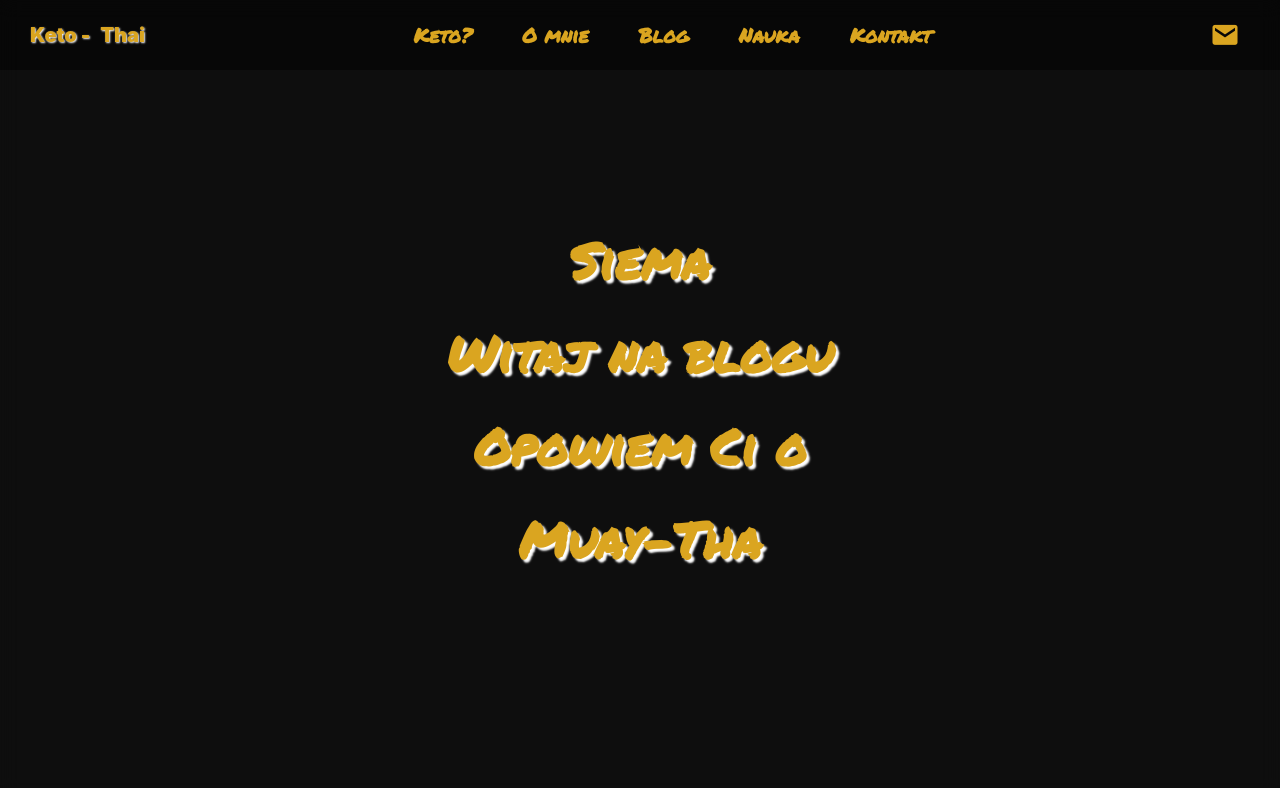
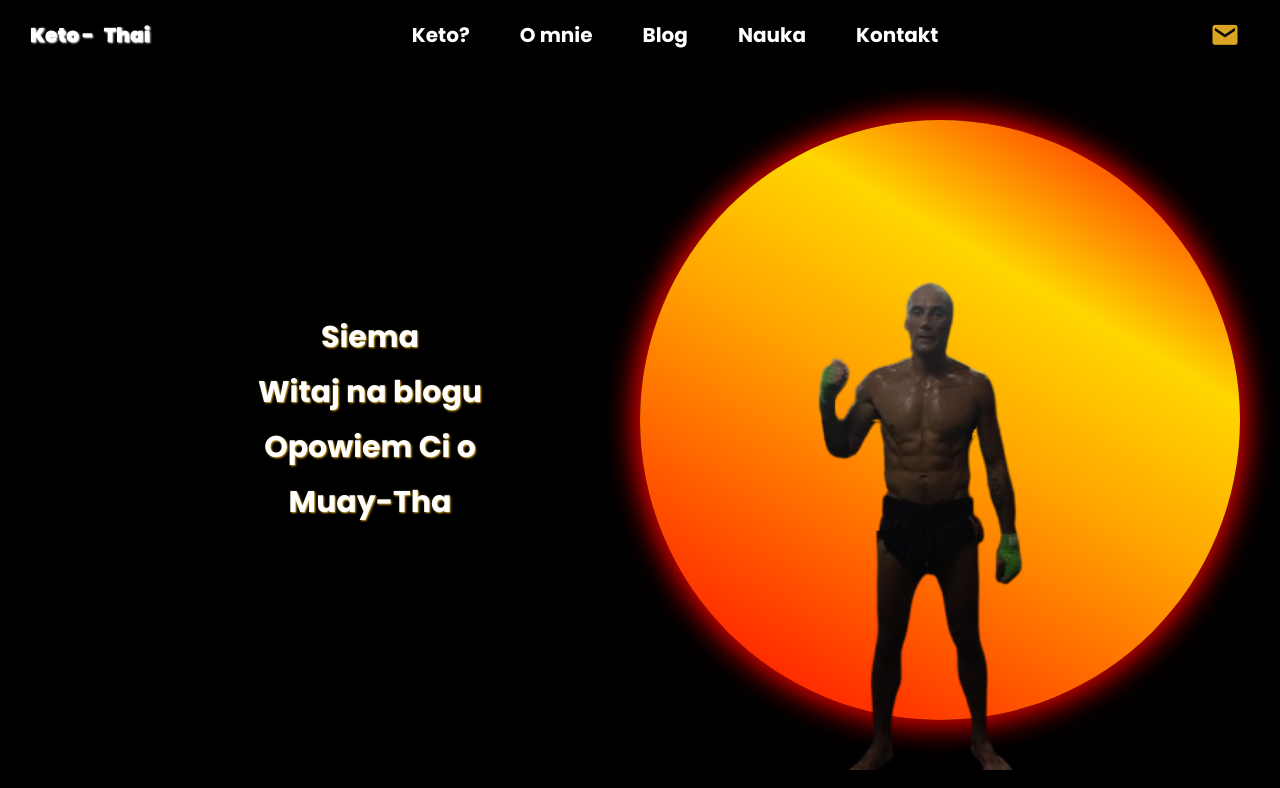
Before and after one commit to Kondzio88/KetoThaiBlack, a plain HTML site: page index.html in a window 1280 px wide. Shown: the top 788 px of the page. Drawn offline with nearby package versions, Linux system fonts and the light colour scheme; a web font is replaced by a local one.

Commit message:
add some css styles in main section

```diff
--- a/index.html
+++ b/index.html
@@ -44,13 +44,20 @@
 	<!-- ! --------- MAIN SECTION --------------- -->
 
 	<section id='main' class="main-section container">
+		<div class="left-side">
+			<div class="main-text">
+				<span>Siema</span>
+				<span>Witaj na blogu</span>
+				<span>Opowiem Ci o</span>
+				<span class="typed-js"></span>
+			</div>
+		</div>
+		<div class="right-side">
+			<div class="gradient-circle">
+				<img src="images/avatar-without-bg.png" alt="avatar">
+			</div>
+		</div>
 
-		<div class="main-text">
-			<span>Siema</span>
-			<span>Witaj na blogu</span>
-			<span>Opowiem Ci o</span>
-			<span class="typed-js"></span>
-		</div>
 
 	</section>
 
@@ -93,7 +100,7 @@
 
 			<div class="right-side">
 				<div class="circle-image">
-					<img src="images/avatar1.jpg" alt="obrazek glowny">
+					<img src="images/avatar-without-bg.png" alt="obrazek glowny">
 				</div>
 			</div>
 		</div>
--- a/style.css
+++ b/style.css
@@ -1,4 +1,4 @@
-@import url('https://fonts.googleapis.com/css2?family=Montserrat:ital,wght@0,100..900;1,100..900&family=Permanent+Marker&family=Playwrite+IN:wght@100..400&family=Poppins:ital,wght@0,100;0,200;0,300;0,400;0,500;0,600;0,700;0,800;0,900;1,100;1,200;1,300;1,400;1,500;1,600;1,700;1,800;1,900&family=Roboto:ital,wght@0,100..900;1,100..900&display=swap');
+@import url('https://fonts.googleapis.com/css2?family=Inter:ital,opsz,wght@0,14..32,100..900;1,14..32,100..900&family=Montserrat:ital,wght@0,100..900;1,100..900&family=Permanent+Marker&family=Playwrite+IN:wght@100..400&family=Poppins:ital,wght@0,100;0,200;0,300;0,400;0,500;0,600;0,700;0,800;0,900;1,100;1,200;1,300;1,400;1,500;1,600;1,700;1,800;1,900&family=Roboto:ital,wght@0,100..900;1,100..900&display=swap');
 
 *,
 ::after,
@@ -13,14 +13,15 @@
 }
 
 :root {
-	--color-bg: #0f0f0f;
+	--color-bg: #000000;
 	--color-font: rgb(255, 255, 255);
 	--color-font2: rgb(218, 165, 32);
+	--color-font3: rgb(128, 0, 32);
+
 	--color-gray: rgb(123, 121, 121);
 	--color-gray-dark: rgb(67, 66, 66);
 
 	--color-antracyt: rgb(40, 40, 40);
-	--color-red: rgb(128, 0, 32);
 	--color-blue: rgb(0, 34, 102);
 
 	--transition1: all 0.5s ease;
@@ -39,7 +40,7 @@ html {
 
 body {
 	width: 100%;
-	font-family: 'Inter', sans-serif;
+	font-family: 'Poppins', sans-serif;
 	overflow-x: hidden;
 	transition: color 0.5s ease;
 	transition: var(--short-transition);
@@ -103,9 +104,9 @@ header {
 	align-items: center;
 	gap: 1rem;
 	font-size: 2rem;
-	color: var(--color-font2);
+	color: var(--color-font);
 	font-weight: 900;
-	font-family: 'Inter', sans-serif;
+	font-family: 'Poppins', sans-serif;
 }
 
 .first-span {
@@ -142,10 +143,10 @@ header {
 .nav-links a {
 	position: relative;
 	padding: 1rem 2rem;
-	color: var(--color-font2);
+	color: var(--color-font);
 	padding: 1rem;
 	border-radius: 2rem;
-	font-family: 'Permanent Marker', serif;
+	font-family: 'Poppins', sans-serif;
 	display: flex;
 	justify-content: center;
 	align-items: center;
@@ -210,16 +211,12 @@ header {
 /* !================== MAIN SECTION ------------------------------------ */
 
 .main-section {
-	background-image: url(images/bgThailand.jpg);
-	background-size: cover;
-	background-repeat: no-repeat;
-	background-position: center;
 	min-height: 100vh;
 	width: 100%;
 	padding: 10rem;
 	display: flex;
 	align-items: center;
-	background-color: rgba(0, 0, 0, 0.03);
+	background-color: var(--color-bg);
 	backdrop-filter: blur(10px);
 	display: flex;
 	justify-content: center;
@@ -248,22 +245,53 @@ header {
 	}
 }
 
-.main-text {
-	font-size: 5rem;
-	font-weight: bold;
-	font-family: 'Permanent Marker', serif;
-	display: flex;
-	flex-direction: column;
-	text-align: center;
-	gap: 2rem;
-	min-height: 352px;
-	color: var(--color-font2);
-	text-shadow: 3px 3px 2px var(--color-font);
+.main-section .left-side {
+	width: 50%;
+	height: 100%;
 }
 
-.typed-js {
-	color: var(--color-font2);
-	text-shadow: 3px 3px 2px var(--color-font);
+.main-section .left-side .main-text {
+	font-size: 3rem;
+	font-weight: bold;
+	font-family: 'Poppins', sans-serif;
+	display: flex;
+	justify-content: center;
+	align-items: center;
+	flex-direction: column;
+	gap: 1rem;
+	color: var(--color-font);
+	text-shadow: 1px 1px 2px var(--color-font2);
+}
+
+.main-section .right-side {
+	width: 50%;
+	height: 100%;
+}
+
+.main-section .right-side .gradient-circle {
+	position: relative;
+	width: 600px;
+	height: 600px;
+	border-radius: 50%;
+	background: linear-gradient(
+		210deg,
+		red 0%,
+		gold 30%,
+		#FFA500 50%,
+		red 100%
+	);
+	box-shadow: 0 0 30px 5px red;
+	margin: 2rem auto;
+}
+
+.main-section .right-side .gradient-circle img {
+	position: absolute;
+	top: 50%;
+	left: 50%;
+	transform: translate(-50%, -50%);
+	width: 700px;
+	height: 700px;
+	object-fit: cover;
 }
 
 /* !------------ CARD SECTION ----------------- */
@@ -321,8 +349,8 @@ header {
 }
 
 .about-container .right-side .circle-image img {
-	width: 500px;
-	height: 500px;
+	width: 700px;
+	height: 700px;
 	border-radius: 50px 0;
 	box-shadow: 0px 0px 20px 0px var(--color-font2);
 }
@@ -529,7 +557,7 @@ footer {
 
 	.nav-links {
 		position: absolute;
-		top: 47px;
+		top: 43px;
 		right: 0;
 		flex-direction: column;
 		justify-content: center;
@@ -575,7 +603,7 @@ footer {
 	.nav-links a {
 		font-size: 3rem;
 		padding: 2rem;
-		background-color: var(--color-font);
+		background-color: var(--color-bg);
 		min-width: 200px;
 	}
 
```
Also changed, not shown: images/avatar-without-bg.png (added).
